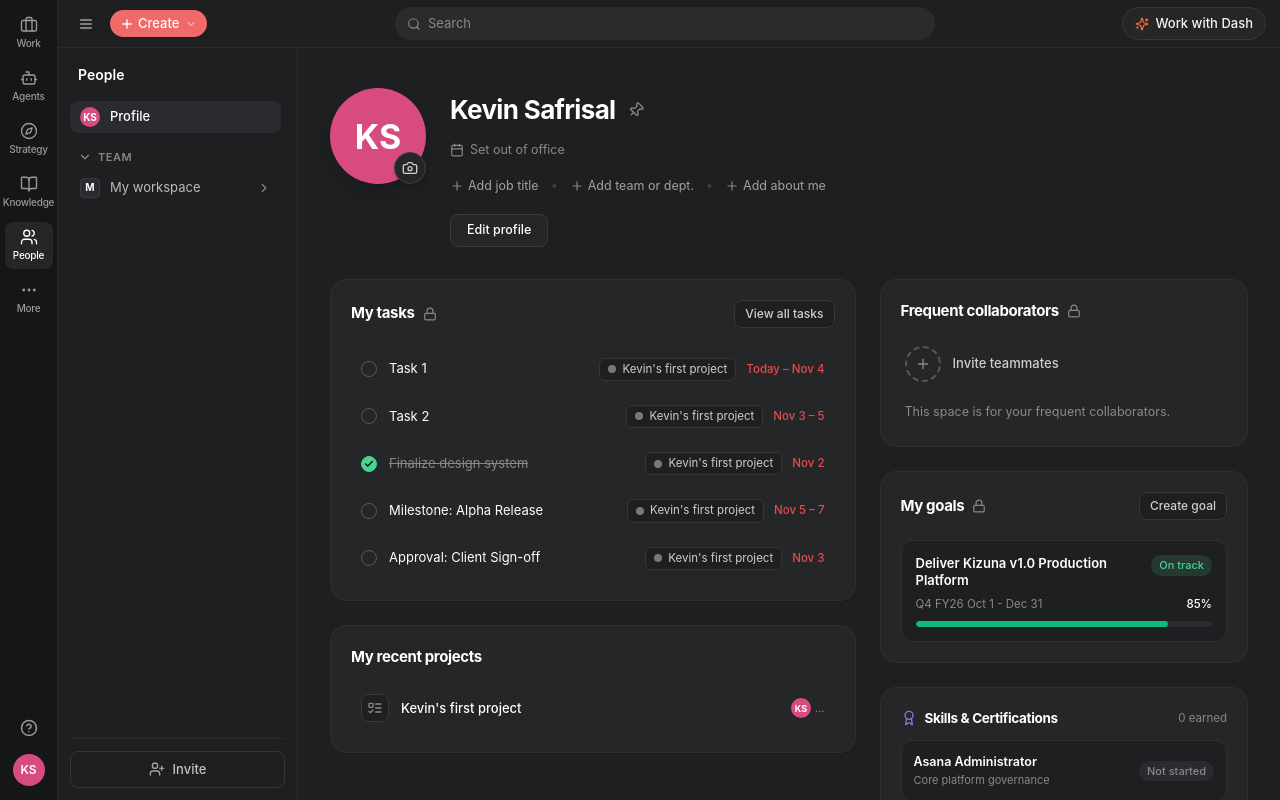
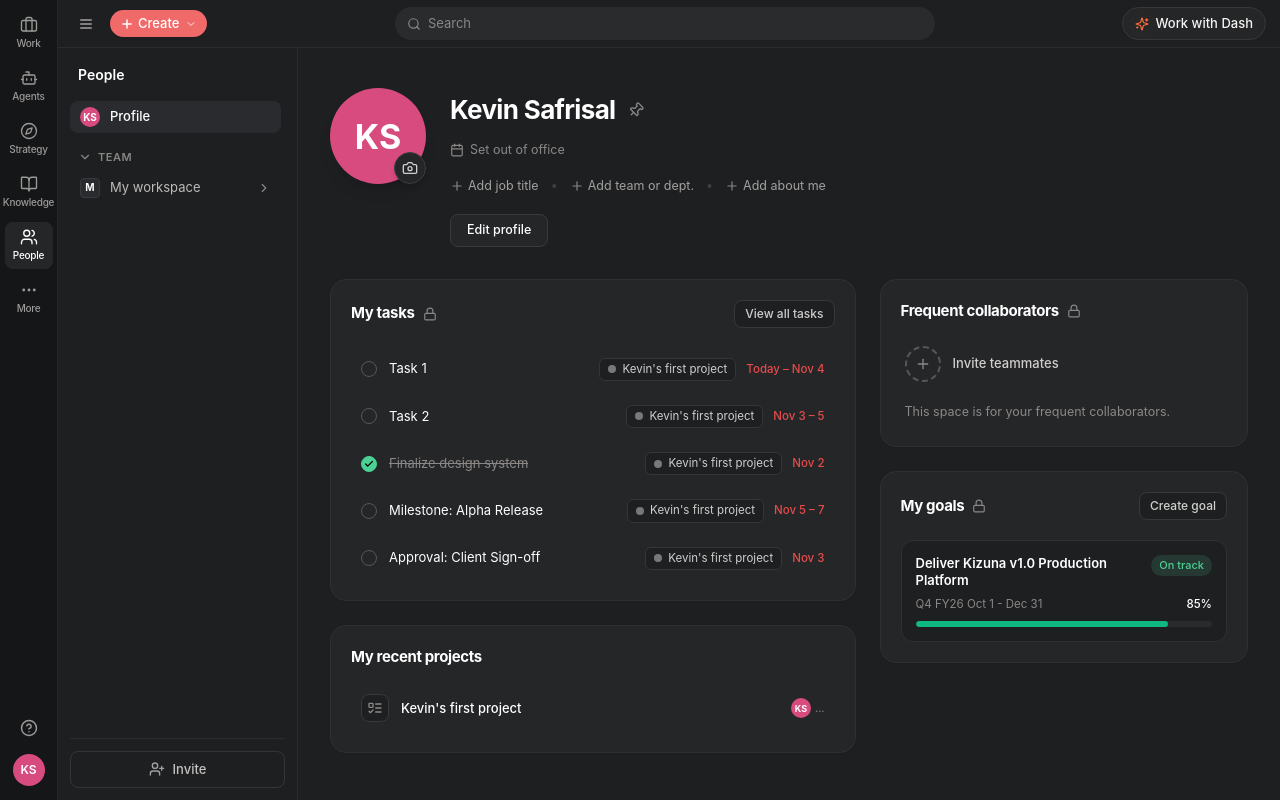
Before and after one commit to kkevinsm/KIZUNA-Project-Management-Tools, a Next.js app: page /people in a window 1280 px wide. Built offline with nearby package versions, Linux system fonts and the light colour scheme.

Commit message:
fix(people): remove Skills & Certifications card from Profile view

```diff
--- a/src/app/people/page.tsx
+++ b/src/app/people/page.tsx
@@ -17,7 +17,6 @@ import {
   ChevronRight,
   Pin,
   ExternalLink,
-  Award,
 } from 'lucide-react';
 import { useApp } from '@/context/AppContext';
 import EditProfileModal from '@/components/modals/EditProfileModal';
@@ -406,29 +405,6 @@ export default function PeopleProfilePage() {
               </div>
             )}
           </div>
-
-          {/* Card 3: Asana Academy / Skills & Certifications (From Video frame 054) */}
-          <div className="bg-[#252628] border border-[#2e3034] rounded-2xl p-5 space-y-3 shadow-sm">
-            <div className="flex items-center justify-between">
-              <div className="flex items-center gap-2">
-                <Award className="w-4 h-4 text-[#9b6ade]" />
-                <h3 className="text-[13.5px] font-bold text-white tracking-tight">
-                  Skills & Certifications
-                </h3>
-              </div>
-              <span className="text-[11.5px] text-[#8a8886]">0 earned</span>
-            </div>
-
-            <div className="p-3 rounded-xl bg-[#1e1f21] border border-[#2e3034] flex items-center justify-between">
-              <div>
-                <div className="text-[12.5px] font-semibold text-white">Asana Administrator</div>
-                <div className="text-[11px] text-[#8a8886]">Core platform governance</div>
-              </div>
-              <span className="text-[11px] px-2 py-0.5 rounded-full bg-[#2a2b2e] text-[#8a8886] font-medium">
-                Not started
-              </span>
-            </div>
-          </div>
         </div>
       </div>
 
```
